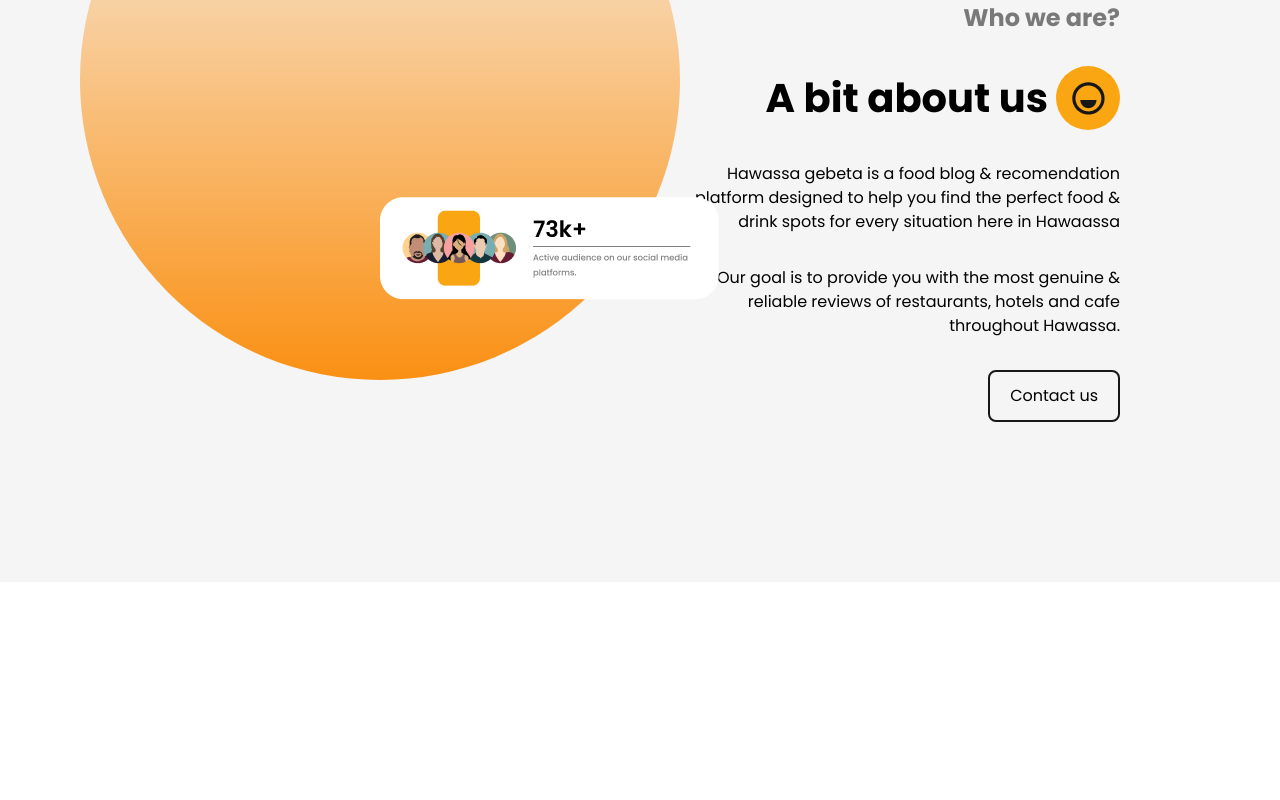
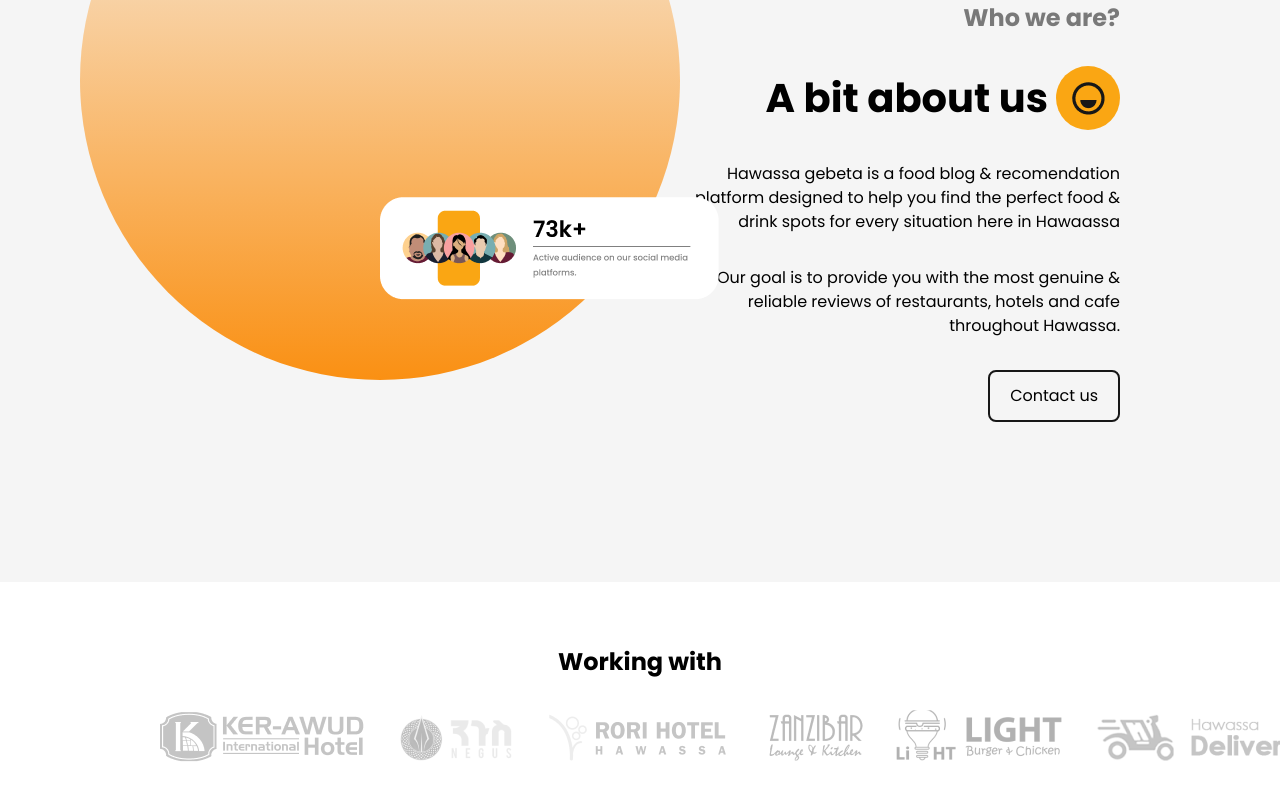
Before and after one commit to darikmohammed/hawassa-gebeta, a React (Create React App) app: page / in a window 1280 px wide. Shown: the part 1178-1978 px from the top of the page. Before the commit the page ends 1760 px from the top, so only its background shows below. Built offline with nearby package versions, Linux system fonts and the light colour scheme; the HTML template or start-up script is replaced by a standard one.

Commit message:
Update body to have works

```diff
--- a/src/components/Body.jsx
+++ b/src/components/Body.jsx
@@ -10,8 +10,8 @@ function Body() {
     <div className=" h-full bg-body">
       <Home />
       <AboutUs />
-      {/* <Work />
-      <Service />
+      <Work />
+      {/* <Service />
       <Blogs /> */}
     </div>
   );
```
